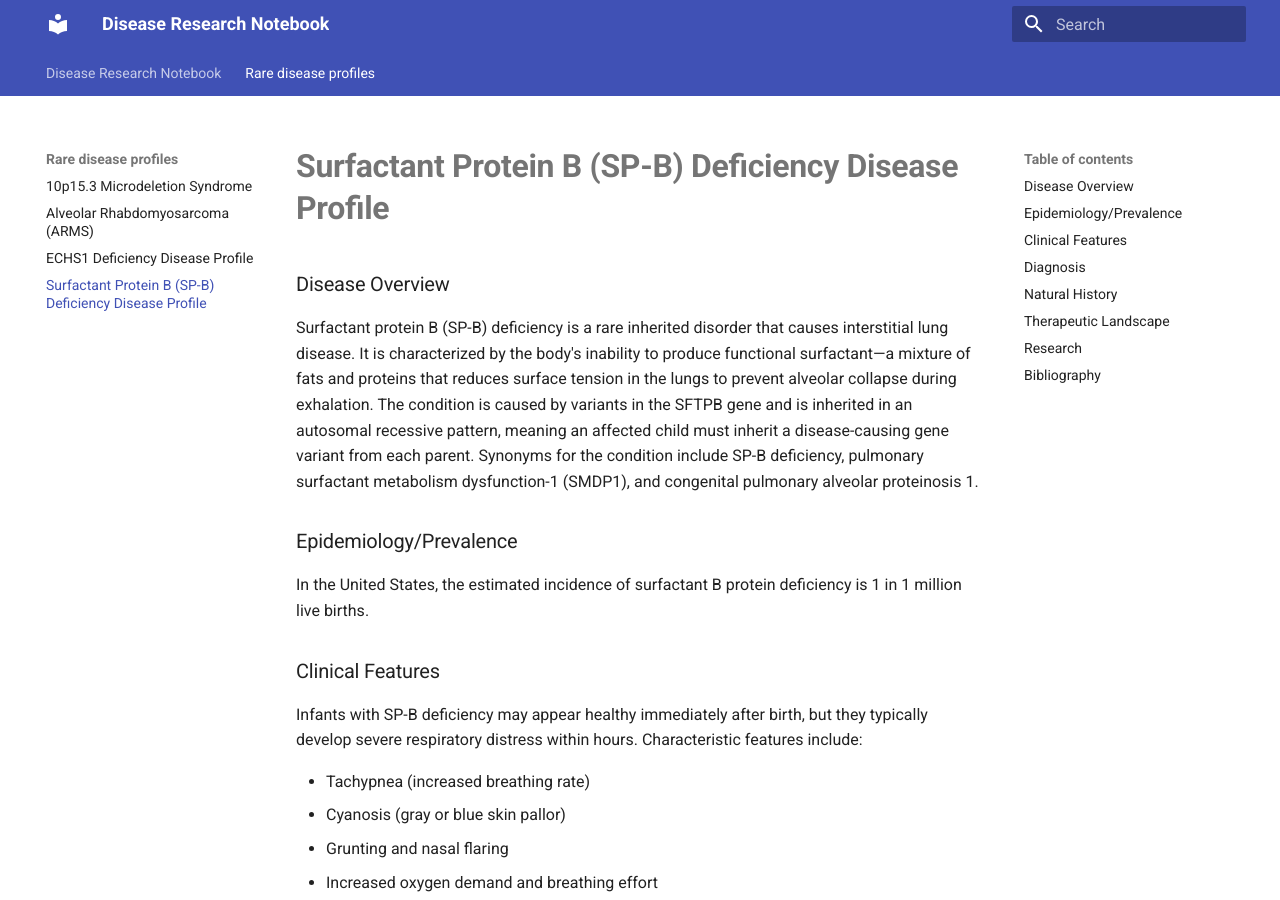
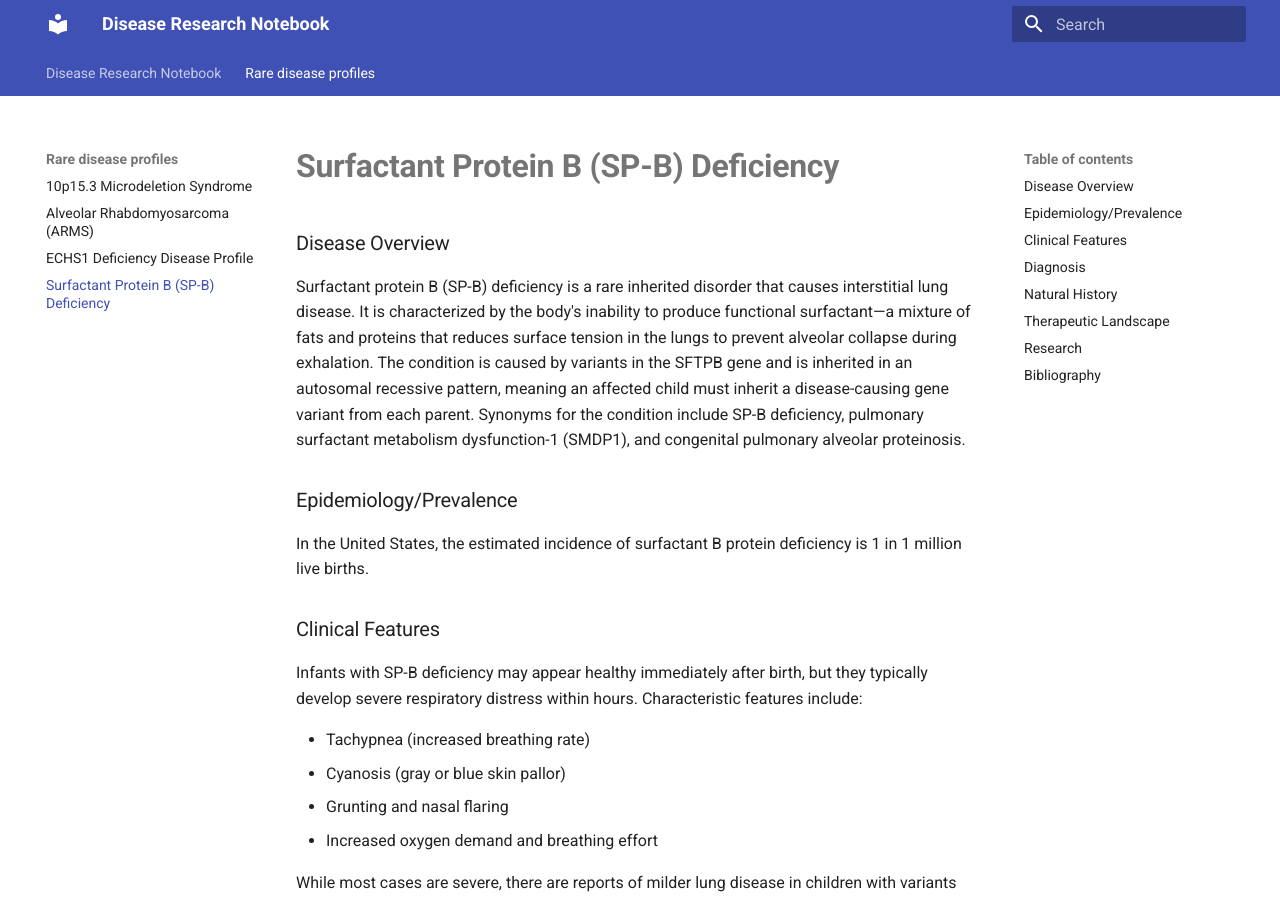
Before and after one commit to NaomiStamler/rare-diseases, an MkDocs documentation site: the page built from docs/rare-disease-profiles/SP-B-deficiency.md, in a window 1280 px wide and 900 px high. Built offline with MkDocs 1.6.1 and Material for MkDocs 9.7.7, drawn with Linux system fonts in a browser that asks for light colours.

Commit message:
Update SP-B-deficiency.md

```diff
--- a/docs/rare-disease-profiles/SP-B-deficiency.md
+++ b/docs/rare-disease-profiles/SP-B-deficiency.md
@@ -1,8 +1,8 @@
-# **Surfactant Protein B (SP-B) Deficiency Disease Profile**
+# **Surfactant Protein B (SP-B) Deficiency**
 
 ### Disease Overview
 
-Surfactant protein B (SP-B) deficiency is a rare inherited disorder that causes interstitial lung disease. It is characterized by the body's inability to produce functional surfactant—a mixture of fats and proteins that reduces surface tension in the lungs to prevent alveolar collapse during exhalation. The condition is caused by variants in the SFTPB gene and is inherited in an autosomal recessive pattern, meaning an affected child must inherit a disease-causing gene variant from each parent. Synonyms for the condition include SP-B deficiency, pulmonary surfactant metabolism dysfunction-1 (SMDP1), and congenital pulmonary alveolar proteinosis 1.
+Surfactant protein B (SP-B) deficiency is a rare inherited disorder that causes interstitial lung disease. It is characterized by the body's inability to produce functional surfactant—a mixture of fats and proteins that reduces surface tension in the lungs to prevent alveolar collapse during exhalation. The condition is caused by variants in the SFTPB gene and is inherited in an autosomal recessive pattern, meaning an affected child must inherit a disease-causing gene variant from each parent. Synonyms for the condition include SP-B deficiency, pulmonary surfactant metabolism dysfunction-1 (SMDP1), and congenital pulmonary alveolar proteinosis.
 
 ### Epidemiology/Prevalence
 
```
